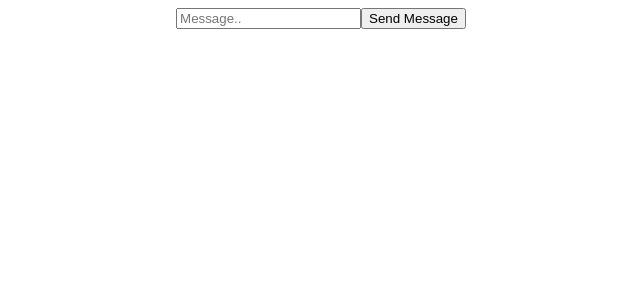
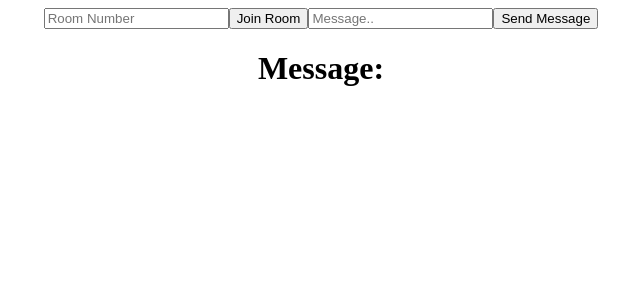
Before and after one commit to polarisyb/socket-study, a React (Create React App) app in the folder client/: page / in a window 1280 px wide. Shown: the top 300 px of the page, without its empty margins (319-959 px from the left). Built offline with nearby package versions, Linux system fonts and the light colour scheme; no server answers.

Commit message:
client - 간단한 룸과 메시지 소켓 통신

```diff
--- a/client/src/App.js
+++ b/client/src/App.js
@@ -1,10 +1,43 @@
 import './App.css';
+import io from 'socket.io-client';
+import { useEffect, useState } from 'react';
+
+const socket = io.connect('http://localhost:8000');
 
 const App = () => {
+  const [room, setRoom] = useState('');
+
+  const [message, setMessage] = useState('');
+  const [messageReceived, setMessageReceived] = useState('');
+
+  const joinRoom = () => {
+    if (room !== '') {
+      socket.emit('joinRoom', room);
+    };
+  };
+
+  const sendMessage = () => {
+    socket.emit('sendMessage', { message, room });
+  };
+
+  useEffect(() => {
+    socket.on('receiveMessage', data => {
+      setMessageReceived(data.message);
+    });
+  }, []);
+
   return (
     <div className='App'>
-      <input placeholder='Message..'/>
-      <button>Send Message</button>
+      <input placeholder='Room Number' onChange={ e => {
+        setRoom(e.target.value);
+      }} />
+      <button onClick={joinRoom}>Join Room</button>
+      <input placeholder='Message..' onChange={ e => {
+        setMessage(e.target.value);
+      }} />
+      <button onClick={sendMessage}>Send Message</button>
+      <h1>Message:</h1>
+      {messageReceived}
     </div>
   );
 };
```
